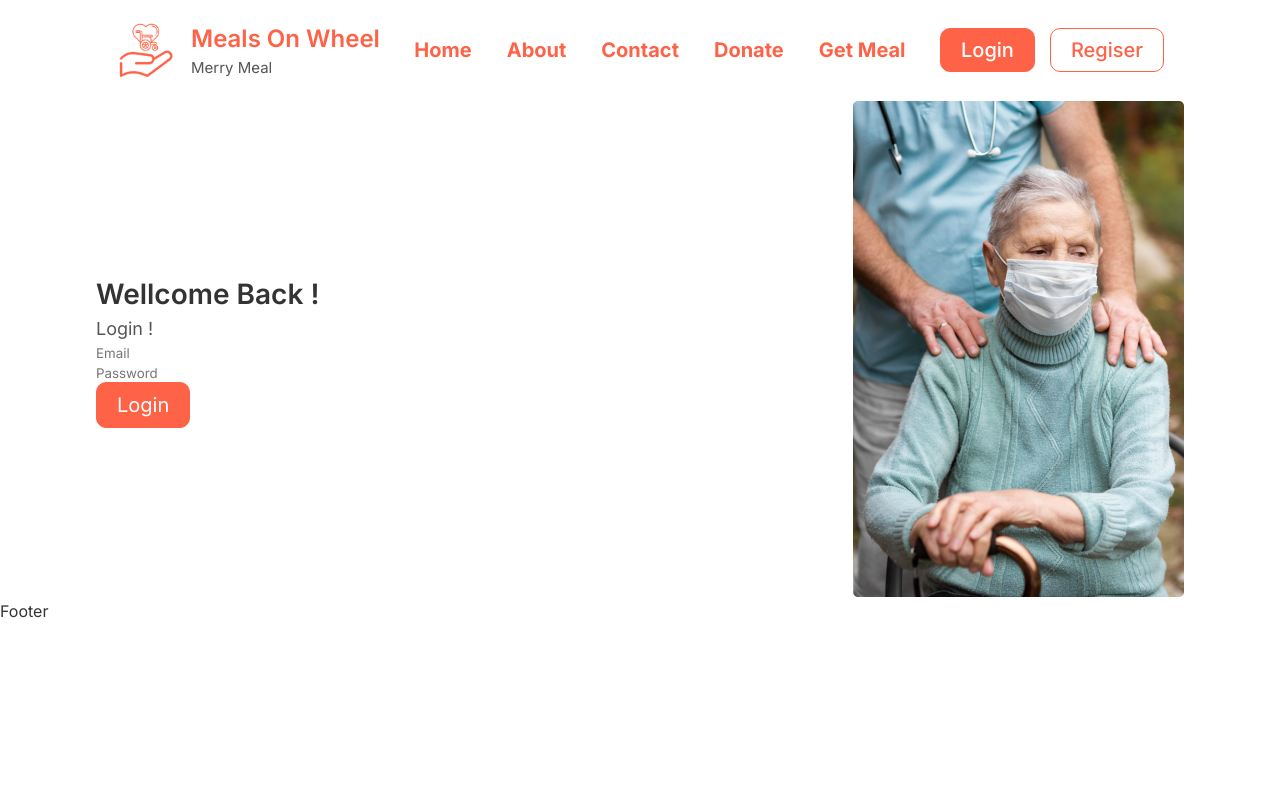
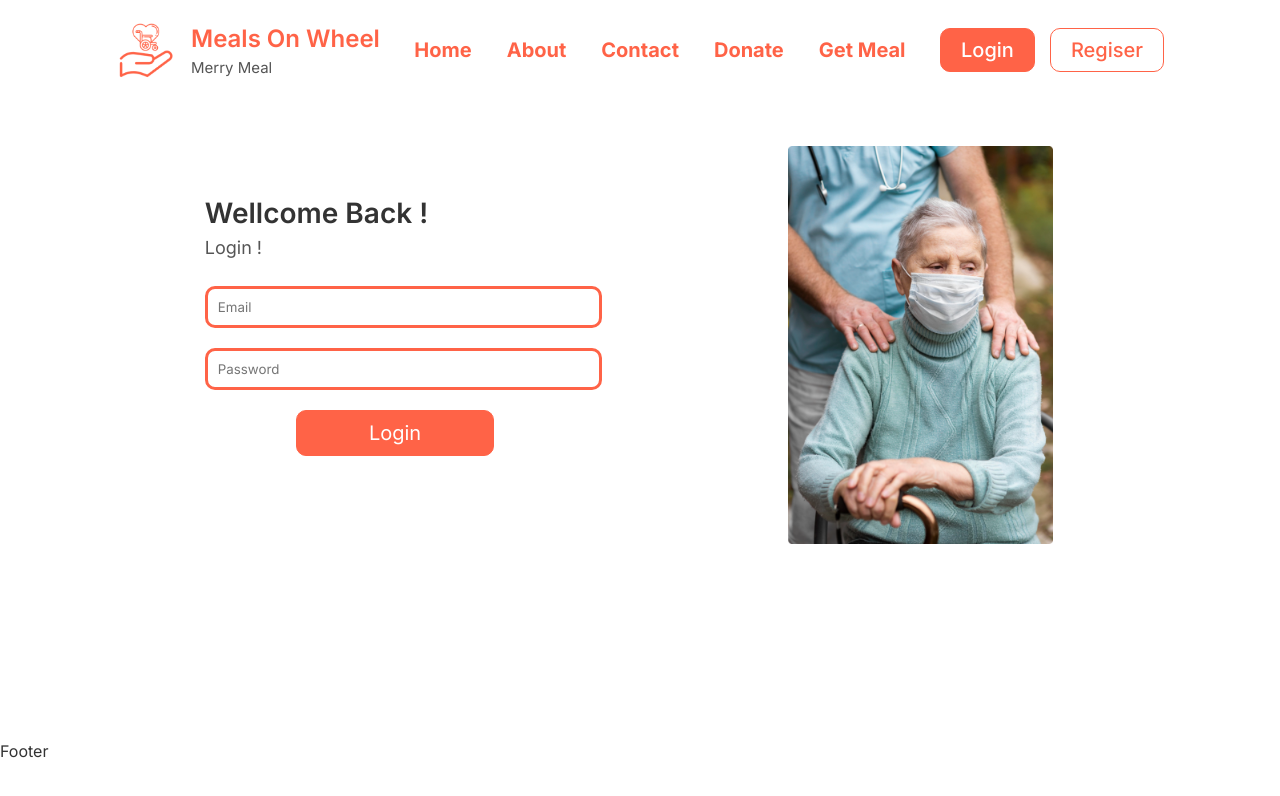
Before and after one commit to Rayy-007/meals-on-wheel-project, a React (Vite) app: page /login in a window 1280 px wide. Shown: the top 796 px of the page. Built offline with nearby package versions, Linux system fonts and the light colour scheme.

Commit message:
Adding Css for login

```diff
--- a/src/components/login/login.css
+++ b/src/components/login/login.css
@@ -0,0 +1,40 @@
+.contact-container {
+    height: 80vh;
+    display: flex;
+    flex-direction: column;
+    justify-content: space-between;
+  }
+
+  .contact .flex {
+    padding-top: 5rem;
+    justify-content: flex-start;
+    gap: calc(1rem);
+  }
+
+  .contact .left {
+     width: 65%;
+     margin-left: 10%;
+  }
+
+  .left .input-form{
+      margin-top: 25px;
+  }
+
+  .left .input-form .NameInputBox{
+      width: 70%;
+      padding: 10px;
+      border: 3px solid #ff6347;
+      border-radius: 10px;
+      margin-bottom: 20px;
+  }
+
+  .right{
+      margin-top: 45px;
+      margin-right: 12%;
+  }
+
+  .login-btn{
+    cursor: pointer;
+    margin-left: 16%;
+    width: 35%;
+  }
```
